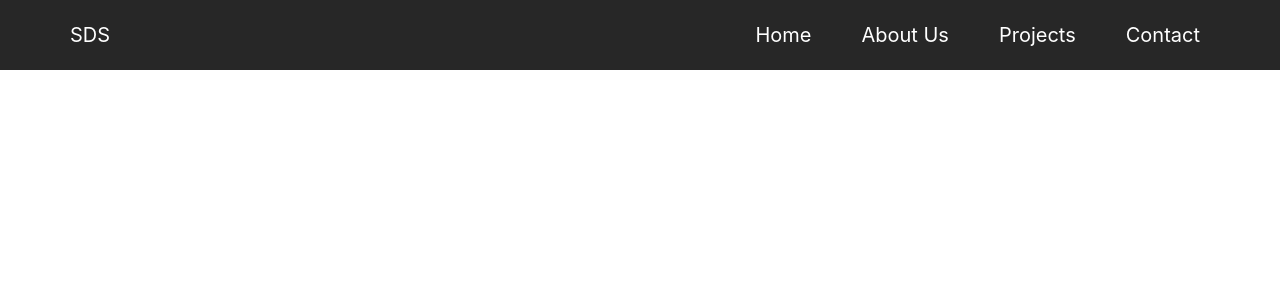
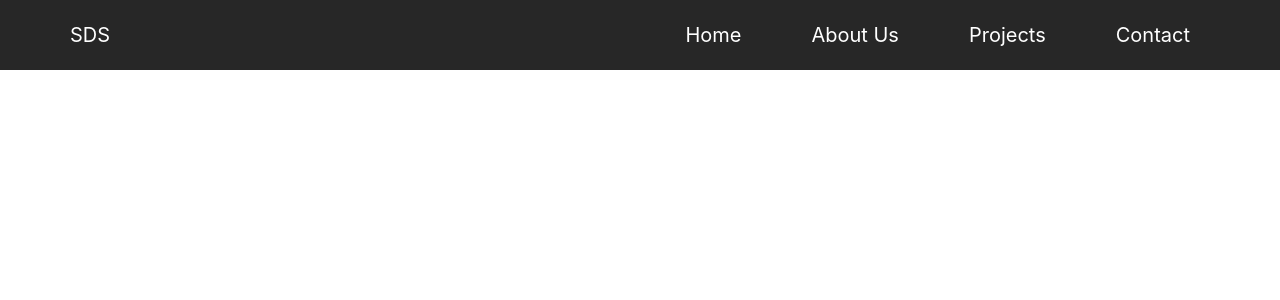
Before and after one commit to ArghyadeepNaiya/SDS, a React (Vite) app: page / in a window 1280 px wide. Shown: the top 300 px of the page. Built offline with nearby package versions, Linux system fonts and the light colour scheme.

Commit message:
fixed the navbar

```diff
--- a/src/components/navbar/navbar.css
+++ b/src/components/navbar/navbar.css
@@ -5,8 +5,10 @@
     justify-content: space-between;
     align-items: center;
     background-color: rgb(39, 39, 39);
+    backdrop-filter: blur(10px);
     padding: 10px 70px ;
-    position: sticky;
+    position: fixed;
+    width: 100%;
     top: 0;
     color: white;
     z-index: 100;
@@ -22,16 +24,22 @@
 }
 
 #links li {
-    padding: 10px 10px;
-    display: inline;
+    list-style: none;
+}
+
+#links a {
+    padding: 10px 20px;
+    display: inline-block;
     cursor: pointer;
     border-radius: 20px;
+    color: inherit;
+    text-decoration: none;
+    transition: 0.3s ease-in-out;
 }
 
-#links li:hover {
+#links a:hover {
     background-color: rgb(218, 171, 0);
     color: rgb(0, 0, 0);
-    transition: 0.3s ease-in-out;
 }
 #title:hover {
     color: rgb(0, 87, 218);
@@ -83,9 +91,4 @@
     #links.active {
         display: flex;
     }
-    #links.active li:hover {
-        background-color: rgb(218, 171, 0);
-        color: rgb(0, 0, 0);
-        transition: 0.3s ease-in-out;
-    }
 }
--- a/src/index.css
+++ b/src/index.css
@@ -4,5 +4,8 @@
   margin: 0;
   padding: 0;
   scroll-behavior: smooth;
-
 }
+body{
+  background-color: rgb(255, 255, 255);
+  height: 200vh;
+}
```
